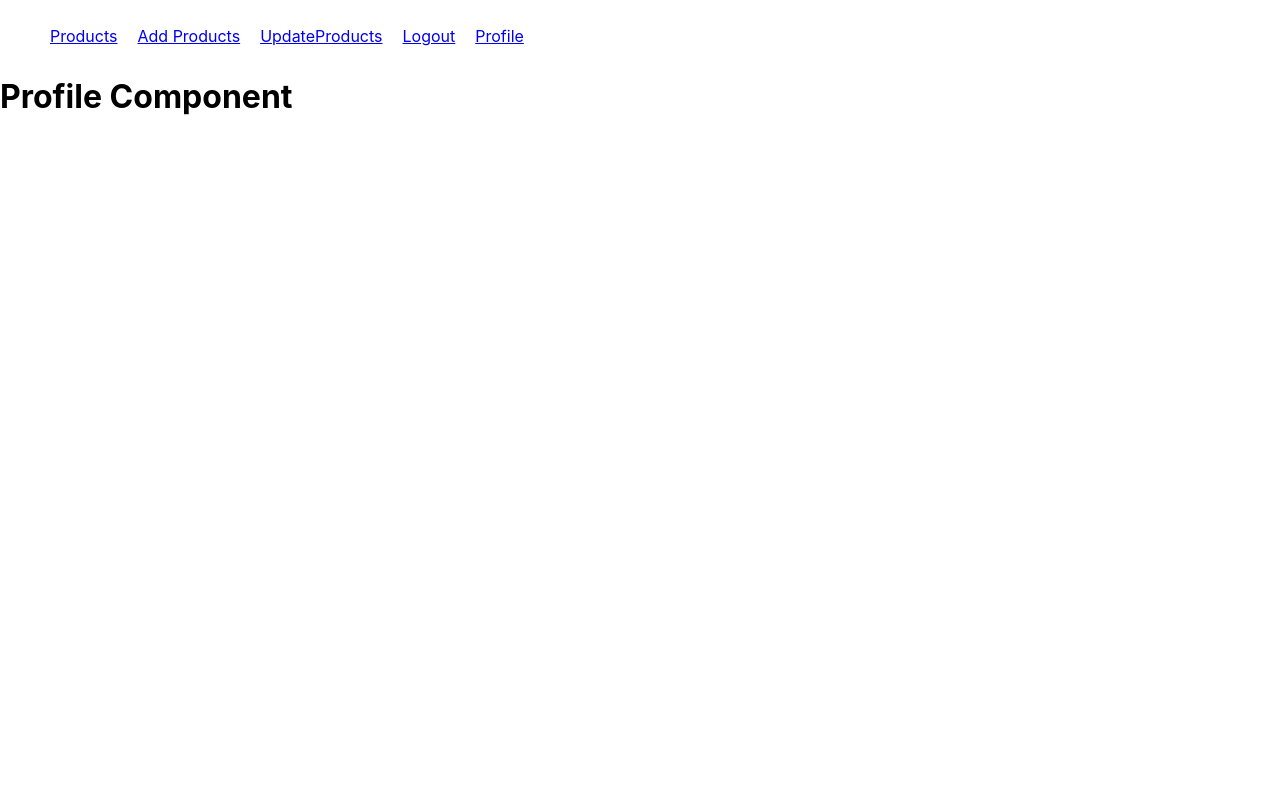
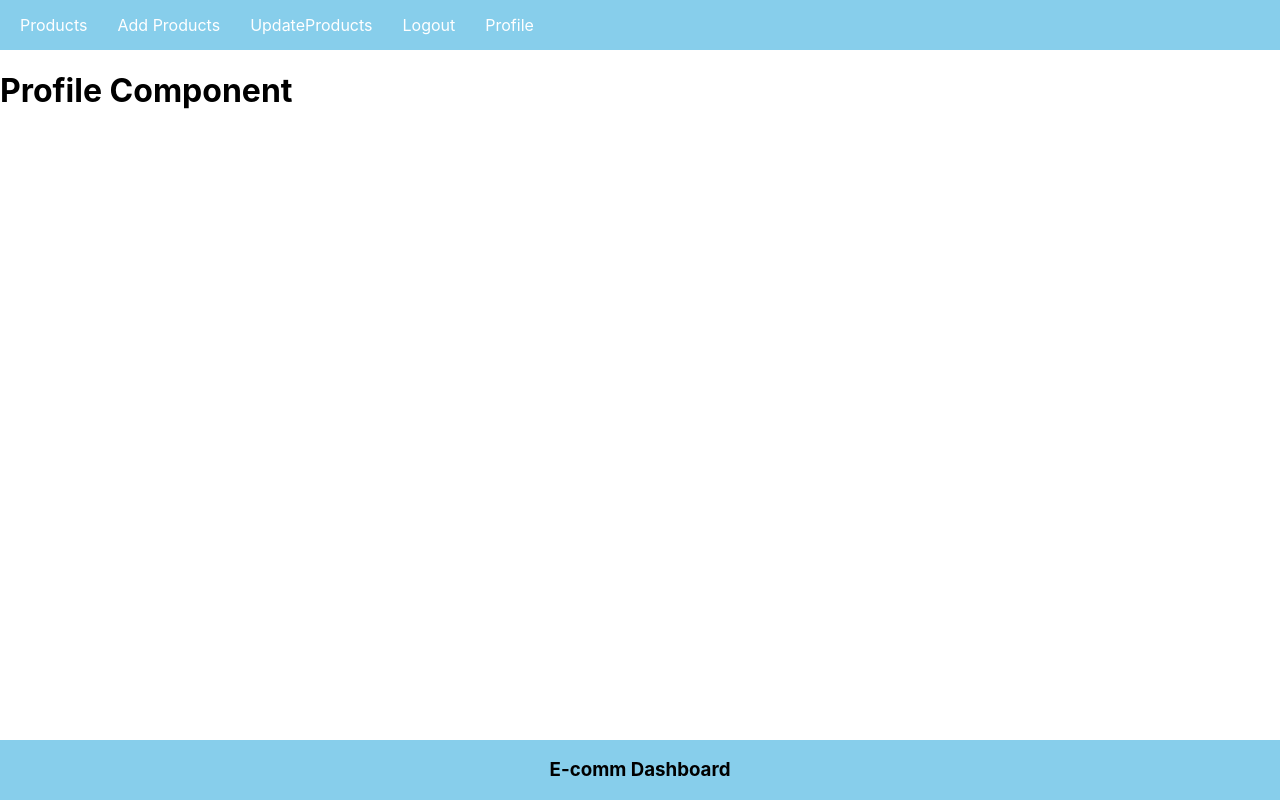
Before and after one commit to daddys-code18/front-end, a React (Create React App) app: page /profile in a window 1280 px wide. Built offline with nearby package versions, Linux system fonts and the light colour scheme.

Commit message:
styleing navbar and footer

```diff
--- a/src/App.css
+++ b/src/App.css
@@ -11,9 +11,24 @@
   padding: 10px;
   text-decoration: none;
 }
+.nav-ul li a {
+  text-decoration: none;
+  color: #fff;
+  padding: 5px;
+}
 .nav-ul {
-  text-decoration: none;
+  padding: 5px;
+  margin: 0;
+  background-color: skyblue;
 }
+.footer {
+  text-align: center;
+  bottom: 0;
+  position: absolute;
+  width: 100%;
+  background-color: skyblue;
+}
+
 @media (prefers-reduced-motion: no-preference) {
   .App-logo {
     animation: App-logo-spin infinite 20s linear;
--- a/src/App.js
+++ b/src/App.js
@@ -1,5 +1,6 @@
 import "./App.css";
-import Nav from "./Nav";
+import Nav from "./components/Nav";
+import Footer from "./components/Footer";
 import { BrowserRouter, Routes, Route } from "react-router-dom";
 function App() {
   return (
@@ -20,6 +21,7 @@
           <Route path="/profile" element={<h1>Profile Component</h1>}></Route>
         </Routes>
       </BrowserRouter>
+      <Footer />
     </div>
   );
 }
--- /dev/null
+++ b/src/components/Footer.js
@@ -0,0 +1,11 @@
+import React from "react";
+
+const Footer = () => {
+  return (
+    <div className="footer">
+      <h3>E-comm Dashboard</h3>
+    </div>
+  );
+};
+
+export default Footer;
```
Also changed, not shown: src/components/Nav.js (renamed from src/Nav.js).
